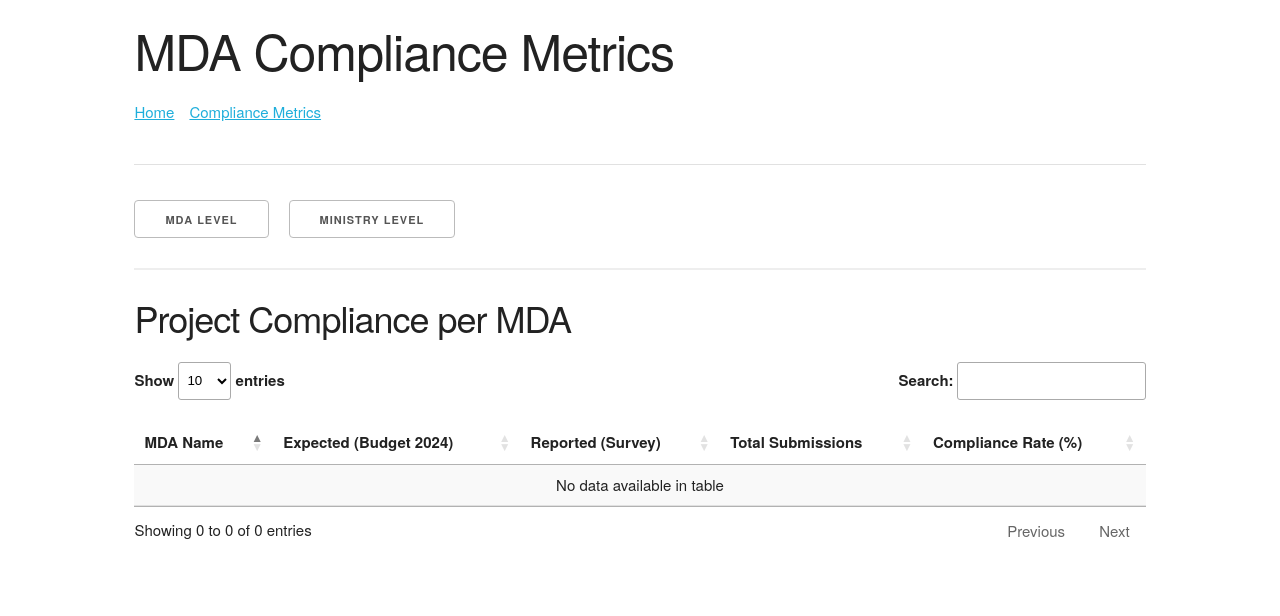
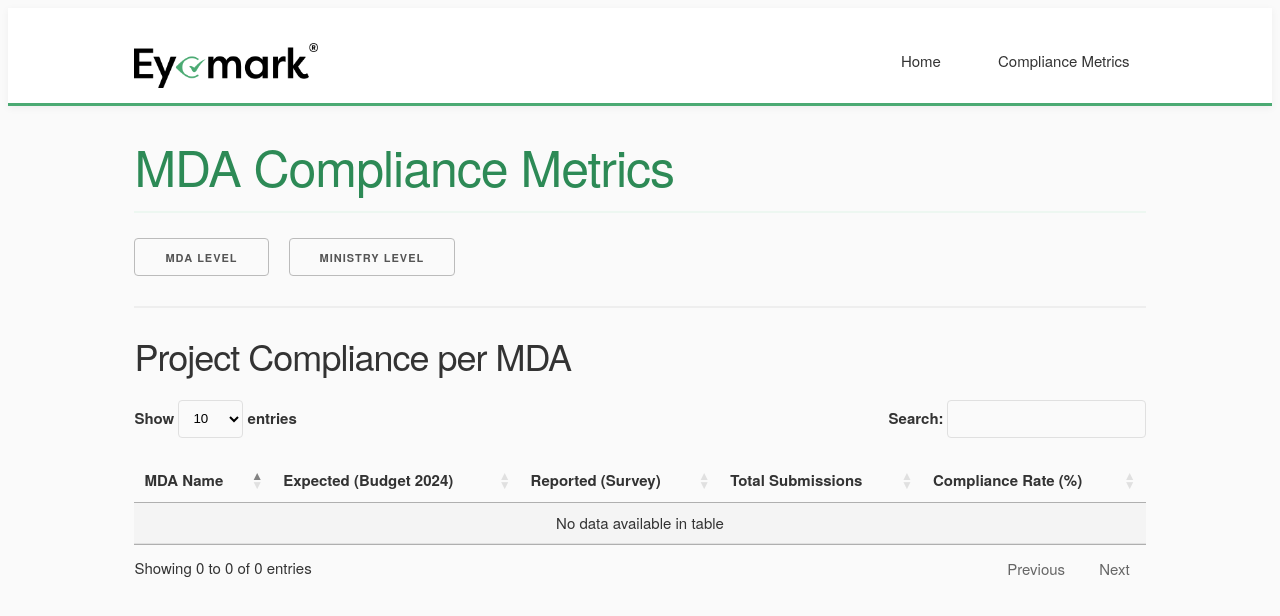
Before and after one commit to iyke497/2024-Capital-Monitoring-Dashboard, a Flask app: page /compliance in a window 1280 px wide. Shown: the top 616 px of the page. Run offline with Flask 3, Linux system fonts and the light colour scheme; data that the repository does not hold is empty; some libraries are stand-ins or nearby versions.

Commit message:
Restructure Static folder and move styles to css

```diff
--- /dev/null
+++ b/app/static/css/styles.css
@@ -0,0 +1,152 @@
+/* Eyemark Dashboard Styles */
+
+:root {
+    --eyemark-green: #4baa73;
+    --eyemark-light: #edf7f1;
+    --eyemark-dark: #2d8a56;
+    --text-dark: #333;
+    --border-color: #e0e0e0;
+    --shadow-light: rgba(75, 170, 115, 0.08);
+}
+
+body {
+    background-color: #fafafa;
+    color: var(--text-dark);
+}
+
+/* Header Bar */
+.header-bar {
+    background-color: white;
+    border-bottom: 3px solid var(--eyemark-green);
+    padding: 15px 0;
+    margin-bottom: 30px;
+    box-shadow: 0 2px 8px rgba(0, 0, 0, 0.05);
+}
+
+.header-content {
+    display: flex;
+    align-items: center;
+    justify-content: space-between;
+}
+
+.logo {
+    height: 45px;
+    width: auto;
+}
+
+/* Navigation */
+nav ul {
+    list-style: none;
+    display: flex;
+    gap: 25px;
+    padding: 0;
+    margin: 0;
+}
+
+nav a {
+    color: var(--text-dark);
+    text-decoration: none;
+    font-weight: 500;
+    padding: 8px 16px;
+    border-radius: 6px;
+    transition: all 0.3s ease;
+}
+
+nav a:hover {
+    background-color: var(--eyemark-light);
+    color: var(--eyemark-green);
+}
+
+/* Container */
+.container {
+    max-width: 1200px;
+    margin-top: 20px;
+}
+
+/* Page Header */
+header h1 {
+    color: var(--eyemark-dark);
+    border-bottom: 2px solid var(--eyemark-light);
+    padding-bottom: 15px;
+    margin-bottom: 25px;
+}
+
+/* Stats Cards */
+.stats-cards {
+    display: grid;
+    grid-template-columns: repeat(3, 1fr);
+    gap: 20px;
+    margin: 20px 0;
+}
+
+.card {
+    padding: 25px;
+    background: white;
+    border: 1px solid var(--border-color);
+    border-left: 4px solid var(--eyemark-green);
+    border-radius: 8px;
+    box-shadow: 0 2px 8px var(--shadow-light);
+    transition: transform 0.2s ease, box-shadow 0.2s ease;
+}
+
+.card:hover {
+    transform: translateY(-2px);
+    box-shadow: 0 4px 12px rgba(75, 170, 115, 0.15);
+}
+
+.stat-val {
+    font-size: 32px;
+    font-weight: bold;
+    color: var(--eyemark-green);
+    margin: 10px 0;
+}
+
+/* Table Styles */
+#ministry-table tbody tr {
+    cursor: pointer;
+    transition: background-color 0.2s;
+}
+
+#ministry-table tbody tr:hover {
+    background-color: var(--eyemark-light) !important;
+}
+
+.clickable-min {
+    color: var(--eyemark-green);
+    text-decoration: underline;
+    cursor: pointer;
+}
+
+.clickable-min:hover {
+    color: var(--eyemark-dark);
+}
+
+/* DataTables Customization */
+.dataTables_wrapper .dataTables_length select,
+.dataTables_wrapper .dataTables_filter input {
+    border: 1px solid var(--border-color);
+    border-radius: 4px;
+    padding: 5px 10px;
+}
+
+.dataTables_wrapper .dataTables_filter input:focus {
+    outline: none;
+    border-color: var(--eyemark-green);
+}
+
+/* Responsive Design */
+@media (max-width: 768px) {
+    .stats-cards {
+        grid-template-columns: 1fr;
+    }
+
+    .header-content {
+        flex-direction: column;
+        gap: 15px;
+    }
+
+    nav ul {
+        flex-direction: column;
+        gap: 10px;
+    }
+}
--- a/app/templates/layout.html
+++ b/app/templates/layout.html
@@ -5,38 +5,27 @@
     <title>{% block title %}Dashboard{% endblock %}</title>
     <link rel="stylesheet" href="https://cdnjs.cloudflare.com/ajax/libs/skeleton/2.0.4/skeleton.min.css">
     <link rel="stylesheet" href="https://cdn.datatables.net/1.13.7/css/jquery.dataTables.min.css">
-
-    <style>
-        .container { max-width: 1200px; margin-top: 20px; }
-        .stats-cards { display: grid; grid-template-columns: repeat(3, 1fr); gap: 20px; margin: 20px 0; }
-        .card { padding: 20px; border: 1px solid #eee; border-radius: 8px; box-shadow: 0 2px 4px rgba(0,0,0,0.05); }
-        .stat-val { font-size: 24px; font-weight: bold; color: #2196F3; }
-        nav ul { list-style: none; display: flex; gap: 15px; padding: 0; }
-        #ministry-table tbody tr {
-            cursor: pointer;
-            transition: background-color 0.2s;
-        }
-        #ministry-table tbody tr:hover {
-            background-color: #f0f7ff !important;
-        }
-        .clickable-min {
-            color: #2196F3;
-            text-decoration: underline;
-        }
-    </style>
+    <link rel="stylesheet" href="{{ url_for('static', filename='css/styles.css') }}">
 </head>
 <body>
+    <div class="header-bar">
+        <div class="container">
+            <div class="header-content">
+                <img src="{{ url_for('static', filename='images/eyemark-logo.png') }}" alt="Eyemark" class="logo">
+                <nav>
+                    <ul>
+                        <li><a href="/">Home</a></li>
+                        <li><a href="/compliance">Compliance Metrics</a></li>
+                    </ul>
+                </nav>
+            </div>
+        </div>
+    </div>
+
     <div class="container">
         <header>
             <h1>{% block header %}{% endblock %}</h1>
-            <nav>
-                <ul>
-                    <li><a href="/">Home</a></li>
-                    <li><a href="/compliance">Compliance Metrics</a></li>
-                </ul>
-            </nav>
         </header>
-        <hr>
 
         {% block content %}{% endblock %}
     </div>
```
Also changed, not shown: app/static/images/eyemark-logo.png (added).
